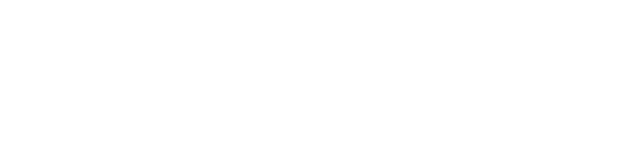
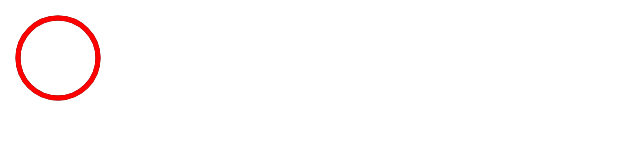
Before and after one commit to igortuag/svg-course, a plain HTML site: page smil-animations/index.html in a window 1280 px wide. Shown: the whole page, without its empty margins (0-640 px from the left). Drawn offline with Linux system fonts and the light colour scheme; files that its build step writes are made by us from their sources.

Commit message:
add animate example

```diff
--- a/smil-animations/index.html
+++ b/smil-animations/index.html
@@ -5,6 +5,13 @@
     <link rel="stylesheet" href="css/main.css">
   </head>
   <body>
-
+    <div class="container">
+      <svg width="100" height="100" viewBox="0 0 100 100">
+        <circle cx="50" cy="50" r="40" fill="none" stroke="black" stroke-width="5" />
+        <circle cx="50" cy="50" r="40" fill="none" stroke="red" stroke-width="5" stroke-dasharray="251.2" stroke-dashoffset="0">
+          <animate attributeName="stroke-dashoffset" from="251.2" to="0" dur="2s" repeatCount="indefinite" />
+        </circle>
+      </svg>
+    </div>
   </body>
 </html>
```
